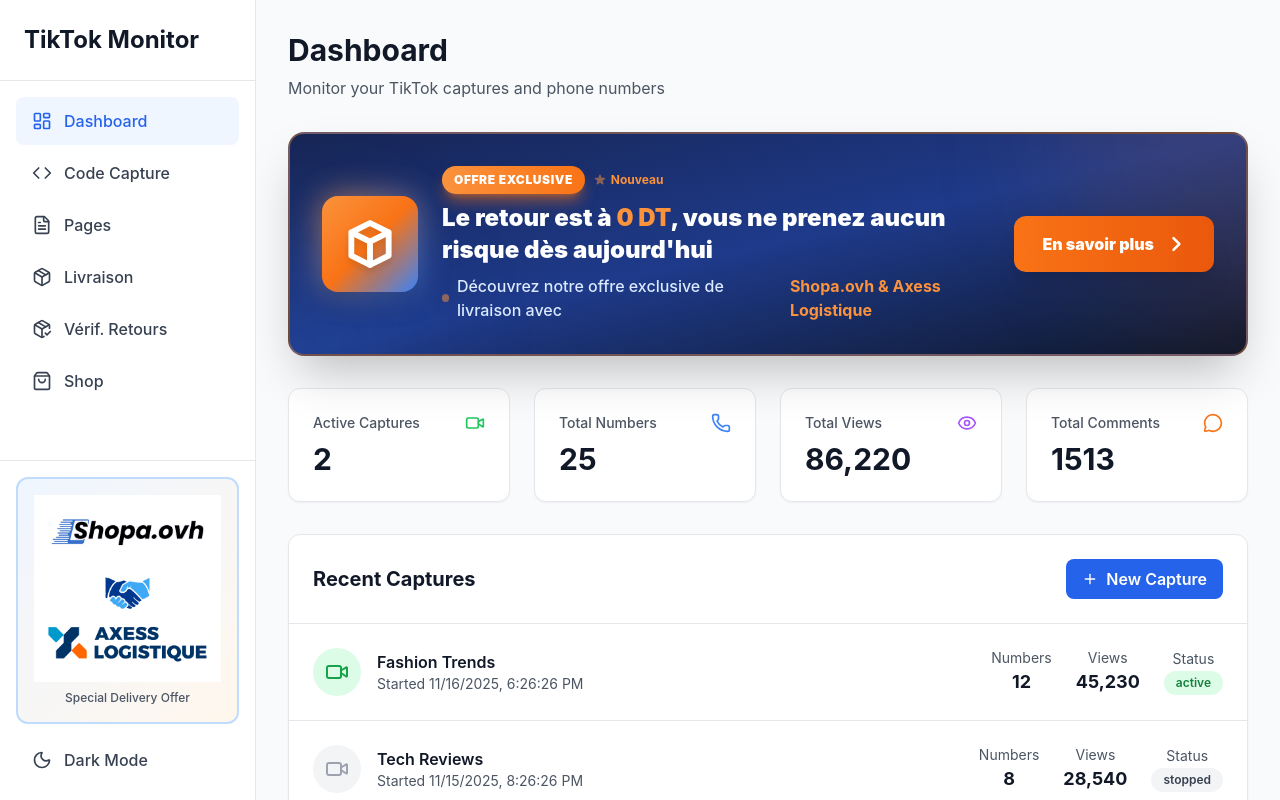
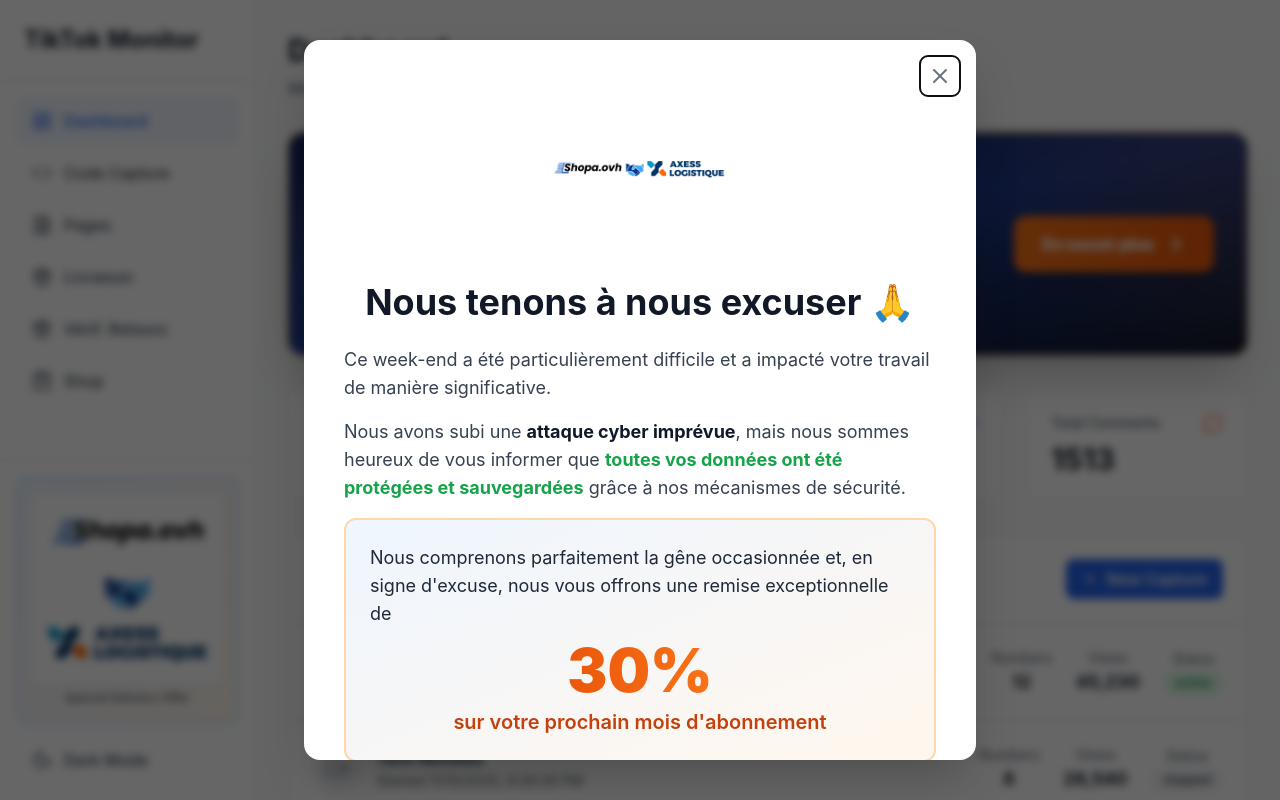
Before and after one commit to fawzyoth/Taktakli, a Vue app: page / in a window 1280 px wide. Built offline with nearby package versions, Linux system fonts and the light colour scheme.

Commit message:
Updated App.vue

```diff
--- a/src/App.vue
+++ b/src/App.vue
@@ -1,6 +1,7 @@
 <template>
   <div id="app" class="min-h-screen bg-gray-50 dark:bg-gray-950">
     <RouterView />
+    <WelcomeModal />
   </div>
 </template>
 
@@ -8,6 +9,7 @@
 import { onMounted } from 'vue'
 import { RouterView } from 'vue-router'
 import { useThemeStore } from '@/stores/theme'
+import WelcomeModal from '@/components/WelcomeModal.vue'
 
 const themeStore = useThemeStore()
 
--- /dev/null
+++ b/src/components/WelcomeModal.vue
@@ -0,0 +1,230 @@
+<template>
+  <Teleport to="body">
+    <Transition name="modal">
+      <div
+        v-if="isVisible"
+        class="fixed inset-0 z-[9999] flex items-center justify-center p-4"
+        @click.self="handleOverlayClick"
+        @keydown.esc="closeModal"
+        role="dialog"
+        aria-modal="true"
+        aria-labelledby="welcome-modal-title"
+        aria-describedby="welcome-modal-description"
+        tabindex="-1"
+        ref="modalRef"
+      >
+        <div class="fixed inset-0 bg-black/60 backdrop-blur-sm" aria-hidden="true"></div>
+
+        <div
+          class="relative bg-white dark:bg-gray-900 rounded-2xl shadow-2xl max-w-2xl w-full max-h-[90vh] overflow-y-auto transform transition-all"
+          @click.stop
+        >
+          <button
+            @click="closeModal"
+            class="absolute top-4 right-4 p-2 rounded-lg hover:bg-gray-100 dark:hover:bg-gray-800 transition-colors z-10 group"
+            aria-label="Fermer la modal"
+            ref="closeButtonRef"
+          >
+            <XIcon class="w-6 h-6 text-gray-500 dark:text-gray-400 group-hover:text-gray-700 dark:group-hover:text-gray-200" />
+          </button>
+
+          <div class="p-6 sm:p-8 lg:p-10">
+            <div class="text-center mb-6">
+              <div class="mb-6 flex justify-center">
+                <div class="relative w-full max-w-[30%] aspect-square">
+                  <img
+                    src="/Design sans titre.png"
+                    alt="Logo"
+                    class="w-full h-full object-contain"
+                  />
+                </div>
+              </div>
+
+              <h2
+                id="welcome-modal-title"
+                class="text-3xl sm:text-4xl font-bold text-gray-900 dark:text-white mb-2"
+              >
+                Nous tenons à nous excuser 🙏
+              </h2>
+            </div>
+
+            <div
+              id="welcome-modal-description"
+              class="space-y-4 text-gray-700 dark:text-gray-300 text-base sm:text-lg leading-relaxed"
+            >
+              <p>
+                Ce week-end a été particulièrement difficile et a impacté votre travail de manière significative.
+              </p>
+
+              <p>
+                Nous avons subi une <strong class="text-gray-900 dark:text-white">attaque cyber imprévue</strong>, mais nous sommes heureux de vous informer que <strong class="text-green-600 dark:text-green-400">toutes vos données ont été protégées et sauvegardées</strong> grâce à nos mécanismes de sécurité.
+              </p>
+
+              <div class="bg-gradient-to-br from-blue-50 to-orange-50 dark:from-blue-900/20 dark:to-orange-900/20 border-2 border-orange-200 dark:border-orange-700 rounded-xl p-6 my-6">
+                <p class="text-gray-800 dark:text-gray-200 mb-3">
+                  Nous comprenons parfaitement la gêne occasionnée et, en signe d'excuse, nous vous offrons une remise exceptionnelle de
+                </p>
+                <div class="text-center">
+                  <span class="inline-block text-5xl sm:text-6xl font-black bg-gradient-to-r from-orange-600 to-orange-500 bg-clip-text text-transparent">
+                    30%
+                  </span>
+                  <p class="text-lg sm:text-xl font-semibold text-orange-700 dark:text-orange-400 mt-2">
+                    sur votre prochain mois d'abonnement
+                  </p>
+                </div>
+              </div>
+
+              <p class="text-center text-gray-700 dark:text-gray-300">
+                Merci pour votre <strong class="text-gray-900 dark:text-white">compréhension</strong> et votre <strong class="text-gray-900 dark:text-white">confiance</strong>.
+              </p>
+
+              <p class="text-center text-sm text-gray-600 dark:text-gray-400 italic">
+                Encore désolés pour ce désagrément.
+              </p>
+            </div>
+
+            <div class="mt-8 flex flex-col sm:flex-row gap-3">
+              <button
+                @click="closeModal"
+                class="flex-1 px-6 py-3 bg-gradient-to-r from-blue-600 to-orange-600 hover:from-blue-700 hover:to-orange-700 text-white font-semibold rounded-lg transition-all duration-200 transform hover:scale-[1.02] focus:outline-none focus:ring-4 focus:ring-orange-500/50"
+                ref="okButtonRef"
+              >
+                J'ai compris
+              </button>
+            </div>
+          </div>
+        </div>
+      </div>
+    </Transition>
+  </Teleport>
+</template>
+
+<script setup lang="ts">
+import { ref, onMounted, onUnmounted, nextTick } from 'vue'
+import { X as XIcon } from 'lucide-vue-next'
+
+const STORAGE_KEY = 'welcome-modal-seen'
+
+const isVisible = ref(false)
+const modalRef = ref<HTMLElement>()
+const closeButtonRef = ref<HTMLElement>()
+const okButtonRef = ref<HTMLElement>()
+
+function checkFirstVisit(): boolean {
+  try {
+    const hasSeenModal = localStorage.getItem(STORAGE_KEY)
+    return !hasSeenModal
+  } catch (error) {
+    console.error('Error checking localStorage:', error)
+    return false
+  }
+}
+
+function markModalAsSeen() {
+  try {
+    localStorage.setItem(STORAGE_KEY, 'true')
+  } catch (error) {
+    console.error('Error setting localStorage:', error)
+  }
+}
+
+function closeModal() {
+  isVisible.value = false
+  markModalAsSeen()
+  enableBodyScroll()
+}
+
+function handleOverlayClick() {
+  closeModal()
+}
+
+function disableBodyScroll() {
+  document.body.style.overflow = 'hidden'
+  document.body.style.paddingRight = getScrollbarWidth() + 'px'
+}
+
+function enableBodyScroll() {
+  document.body.style.overflow = ''
+  document.body.style.paddingRight = ''
+}
+
+function getScrollbarWidth(): number {
+  return window.innerWidth - document.documentElement.clientWidth
+}
+
+function handleKeydown(event: KeyboardEvent) {
+  if (!isVisible.value) return
+
+  if (event.key === 'Escape') {
+    closeModal()
+    return
+  }
+
+  if (event.key === 'Tab') {
+    trapFocus(event)
+  }
+}
+
+function trapFocus(event: KeyboardEvent) {
+  if (!modalRef.value) return
+
+  const focusableElements = modalRef.value.querySelectorAll(
+    'button, [href], input, select, textarea, [tabindex]:not([tabindex="-1"])'
+  )
+  const firstElement = focusableElements[0] as HTMLElement
+  const lastElement = focusableElements[focusableElements.length - 1] as HTMLElement
+
+  if (event.shiftKey) {
+    if (document.activeElement === firstElement) {
+      lastElement?.focus()
+      event.preventDefault()
+    }
+  } else {
+    if (document.activeElement === lastElement) {
+      firstElement?.focus()
+      event.preventDefault()
+    }
+  }
+}
+
+onMounted(async () => {
+  if (checkFirstVisit()) {
+    await nextTick()
+    isVisible.value = true
+    disableBodyScroll()
+
+    await nextTick()
+    closeButtonRef.value?.focus()
+  }
+
+  document.addEventListener('keydown', handleKeydown)
+})
+
+onUnmounted(() => {
+  enableBodyScroll()
+  document.removeEventListener('keydown', handleKeydown)
+})
+</script>
+
+<style scoped>
+.modal-enter-active,
+.modal-leave-active {
+  transition: opacity 0.3s ease;
+}
+
+.modal-enter-active > div:last-child,
+.modal-leave-active > div:last-child {
+  transition: transform 0.3s ease, opacity 0.3s ease;
+}
+
+.modal-enter-from,
+.modal-leave-to {
+  opacity: 0;
+}
+
+.modal-enter-from > div:last-child,
+.modal-leave-to > div:last-child {
+  transform: scale(0.9);
+  opacity: 0;
+}
+</style>
```
